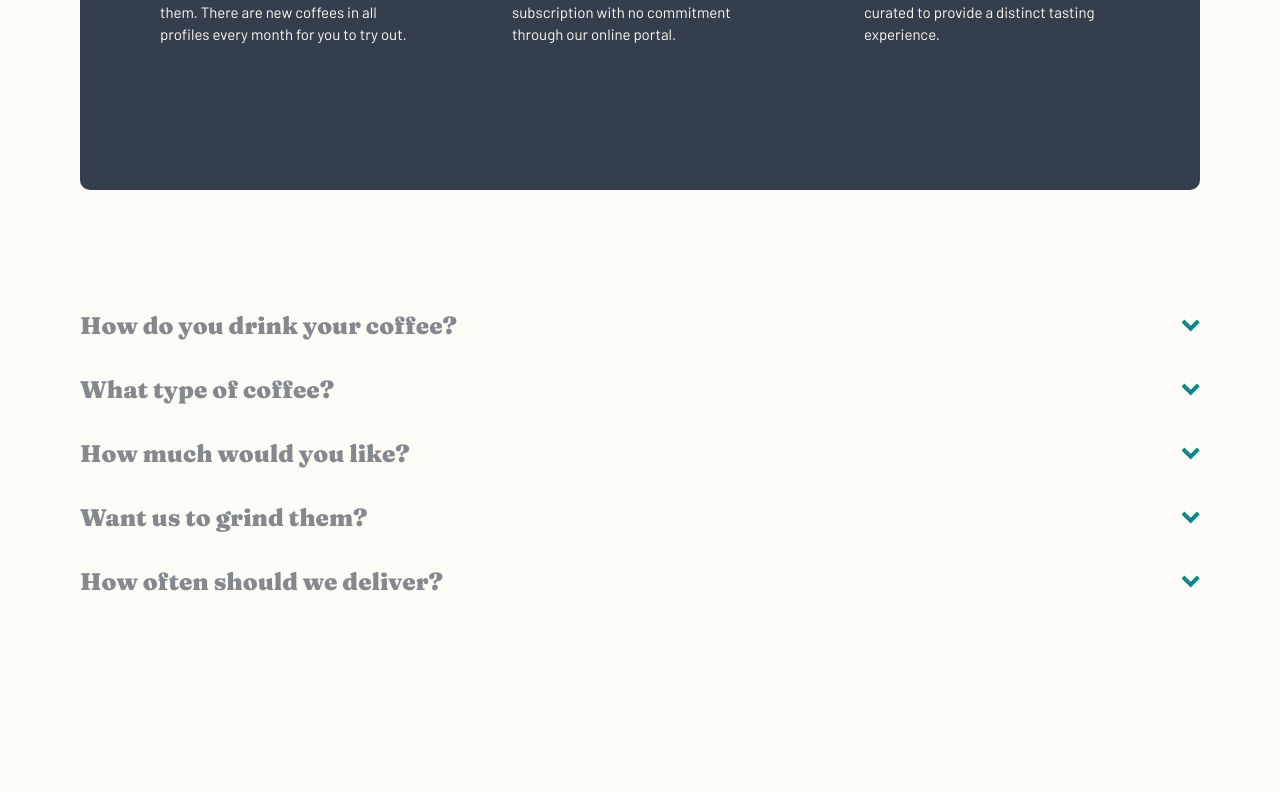
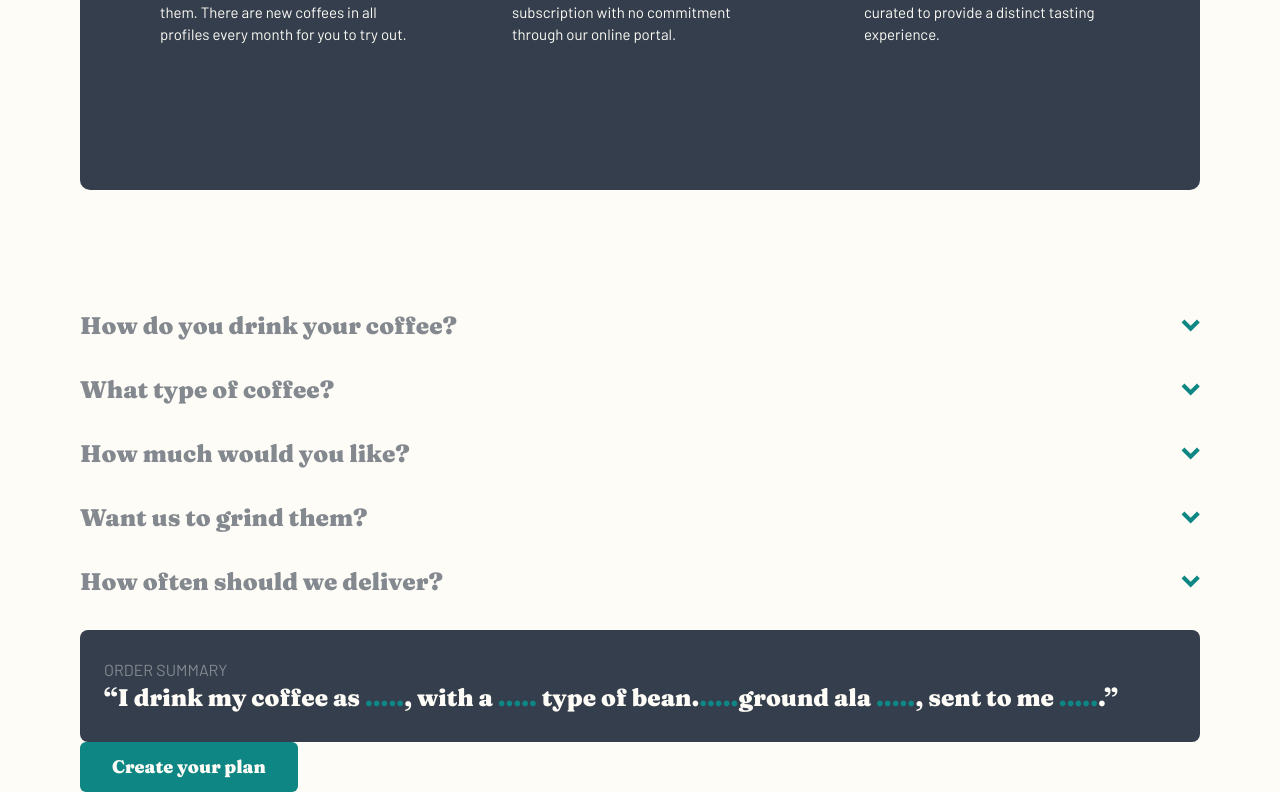
Before and after one commit to zyadfallatah/frontend-mentor-challenge-10, a React (Vite) app: page /create-your-plan in a window 1280 px wide. Shown: the part 1093-1885 px from the top of the page. Before the commit the page ends 1723 px from the top, so only its background shows below. Built offline with nearby package versions, Linux system fonts and the light colour scheme.

Commit message:
Order Summary first iteration

```diff
--- a/src/pages/create-your-plan/Plan.tsx
+++ b/src/pages/create-your-plan/Plan.tsx
@@ -1,8 +1,10 @@
+import Button from "../../components/Button";
 import PlanOptions from "./PlansOption";
+import Summary from "./Summary";
 import { useOptions } from "./useOptions";
 
 const Plan = () => {
-  const [, dispatch] = useOptions();
+  const [state, dispatch] = useOptions();
 
   return (
     <form className=" mt-[7.5rem]">
@@ -100,6 +102,9 @@ const Plan = () => {
           description="$12.00 per shipment. Includes free priority shipping."
         />
       </PlanOptions>
+
+      <Summary plan={state} />
+      <Button />
     </form>
   );
 };
--- /dev/null
+++ b/src/pages/create-your-plan/Summary.tsx
@@ -0,0 +1,28 @@
+import { Plan } from "./useOptions";
+
+const handlePlanRender = (planName: string) => {
+  return planName !== "" ? planName : ".....";
+};
+
+const Summary = ({ plan }: { plan: Plan }) => {
+  return (
+    <div className="px-6 py-8 bg-dark-grey-blue rounded-lg">
+      <h2 className="barlow text-grey text-[1rem] font-normal uppercase mb-2">
+        Order Summary
+      </h2>
+      <p className="fraunces text-light-cream text-2xl font-black">
+        “I drink my coffee as{" "}
+        <b className="text-dark-cyan">{handlePlanRender(plan.howToDrink)}</b>,
+        with a{" "}
+        <b className="text-dark-cyan">{handlePlanRender(plan.coffeeType)}</b>{" "}
+        type of bean.
+        <b className="text-dark-cyan">{handlePlanRender(plan.amount)}</b>ground
+        ala <b className="text-dark-cyan">{handlePlanRender(plan.grind)}</b>,
+        sent to me{" "}
+        <b className="text-dark-cyan">{handlePlanRender(plan.interval)}</b>.”
+      </p>
+    </div>
+  );
+};
+
+export default Summary;
```
